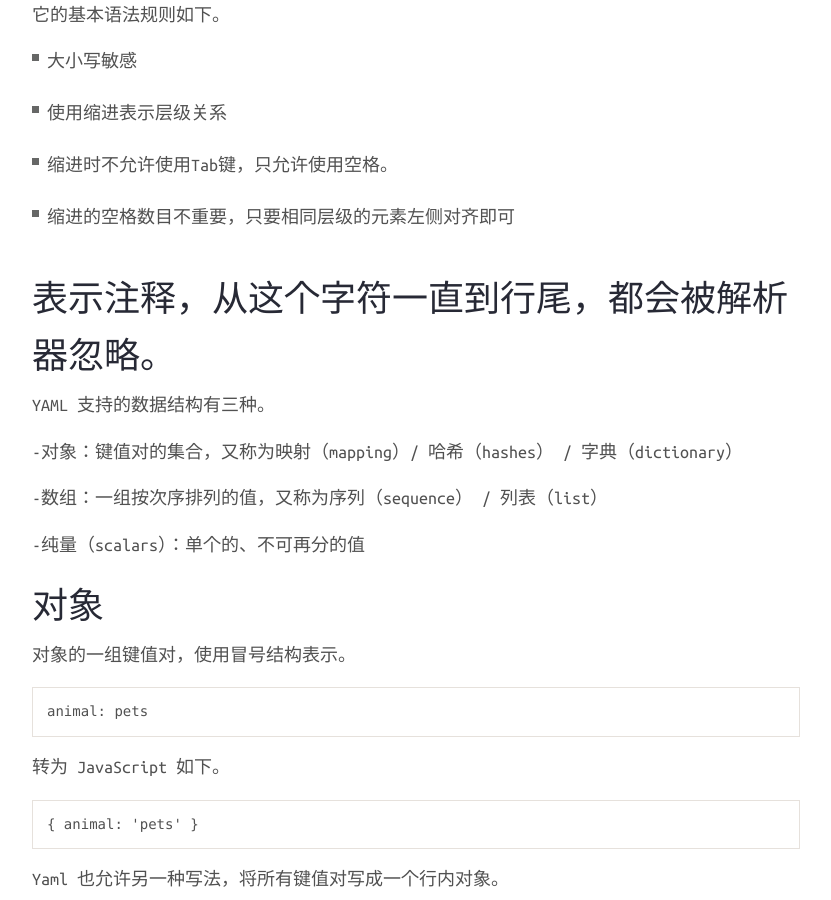
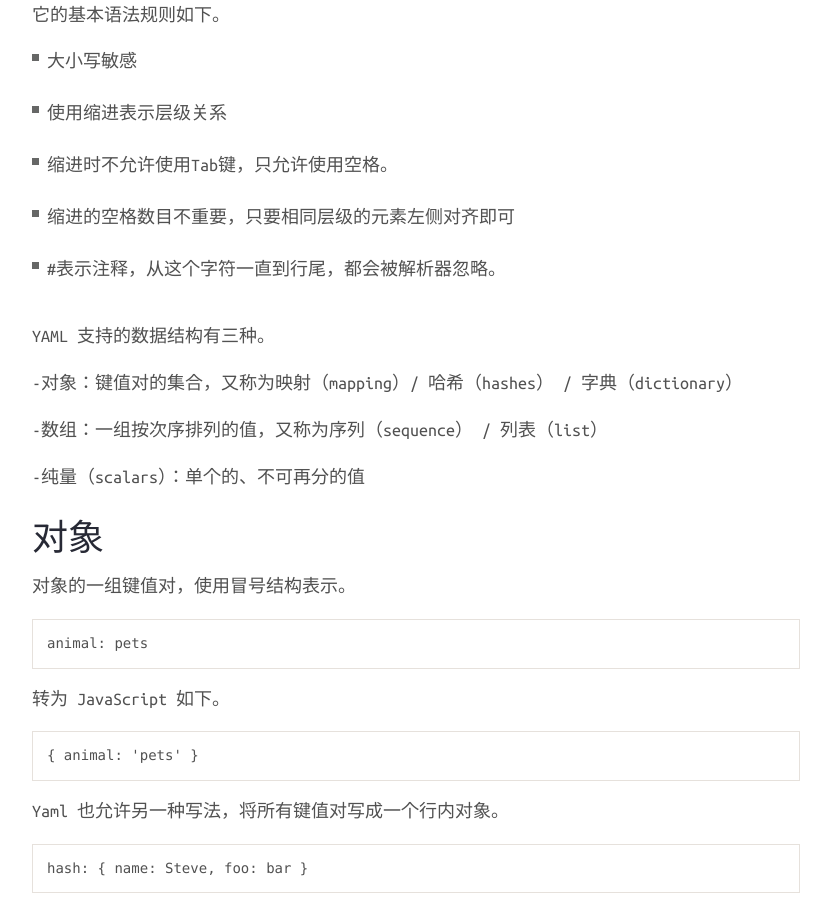
Before and after one commit to kellyshaws/kellyshaws.github.io, a Jekyll site: the page built from _posts/2016-08-21-YAML.markdown, in a window 1280 px wide and 900 px high, scrolled down 571 px. Shown: the whole window, without its empty margins (224-1055 px from the left). Built offline with Jekyll 4.4.1, drawn with Linux system fonts in a browser that asks for light colours; nearby versions of some CDN libraries; comment, search, counter and statistics services are not loaded.

Commit message:
change style

```diff
--- a/_posts/2016-08-21-YAML.markdown
+++ b/_posts/2016-08-21-YAML.markdown
@@ -29,7 +29,7 @@ YAML语言的设计目标，就是方便人类读写。它实质上是一种通
 
 - 缩进的空格数目不重要，只要相同层级的元素左侧对齐即可
 
-# 表示注释，从这个字符一直到行尾，都会被解析器忽略。<br>
+- #表示注释，从这个字符一直到行尾，都会被解析器忽略。<br>
 
 YAML 支持的数据结构有三种。<br>
 
```
Also changed, not shown: _posts/2016-10-5-php-unlimited-classification.markdown (+6 -2 lines).
